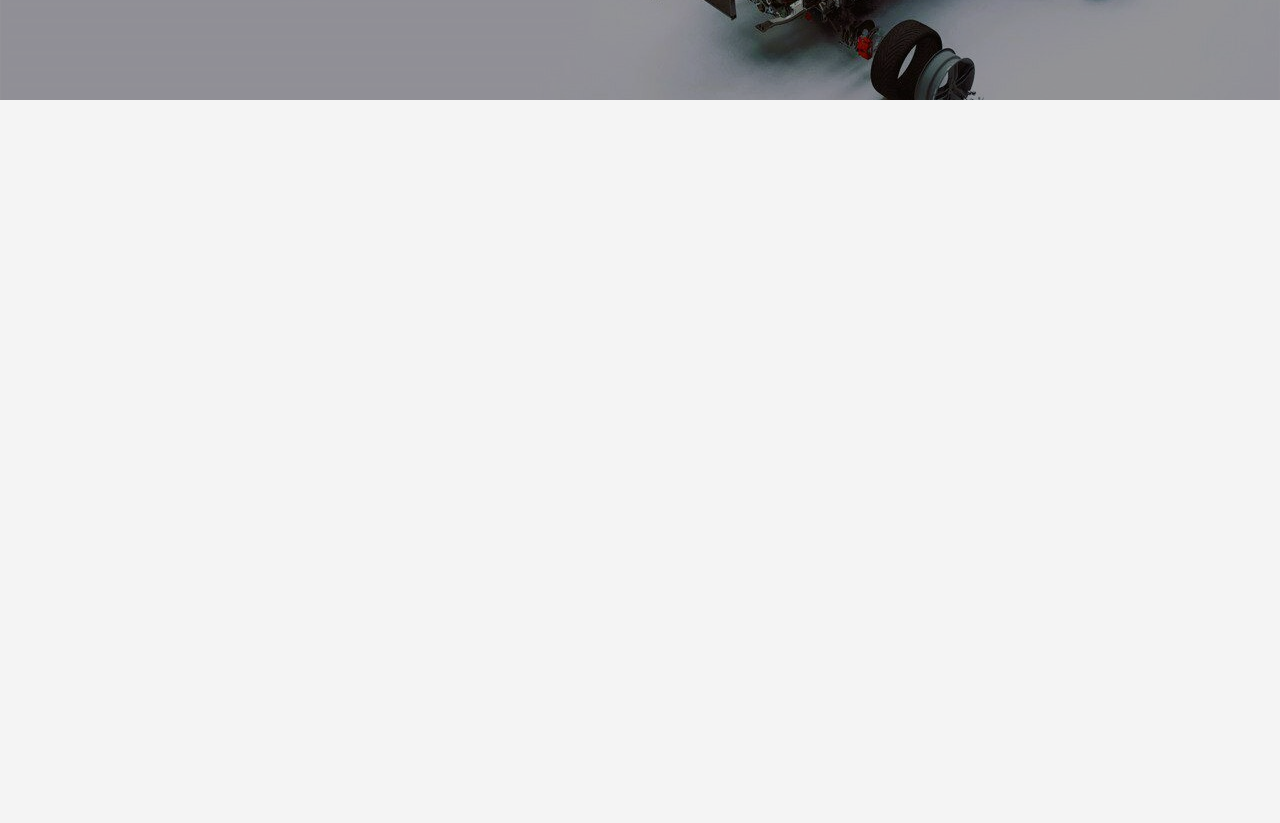
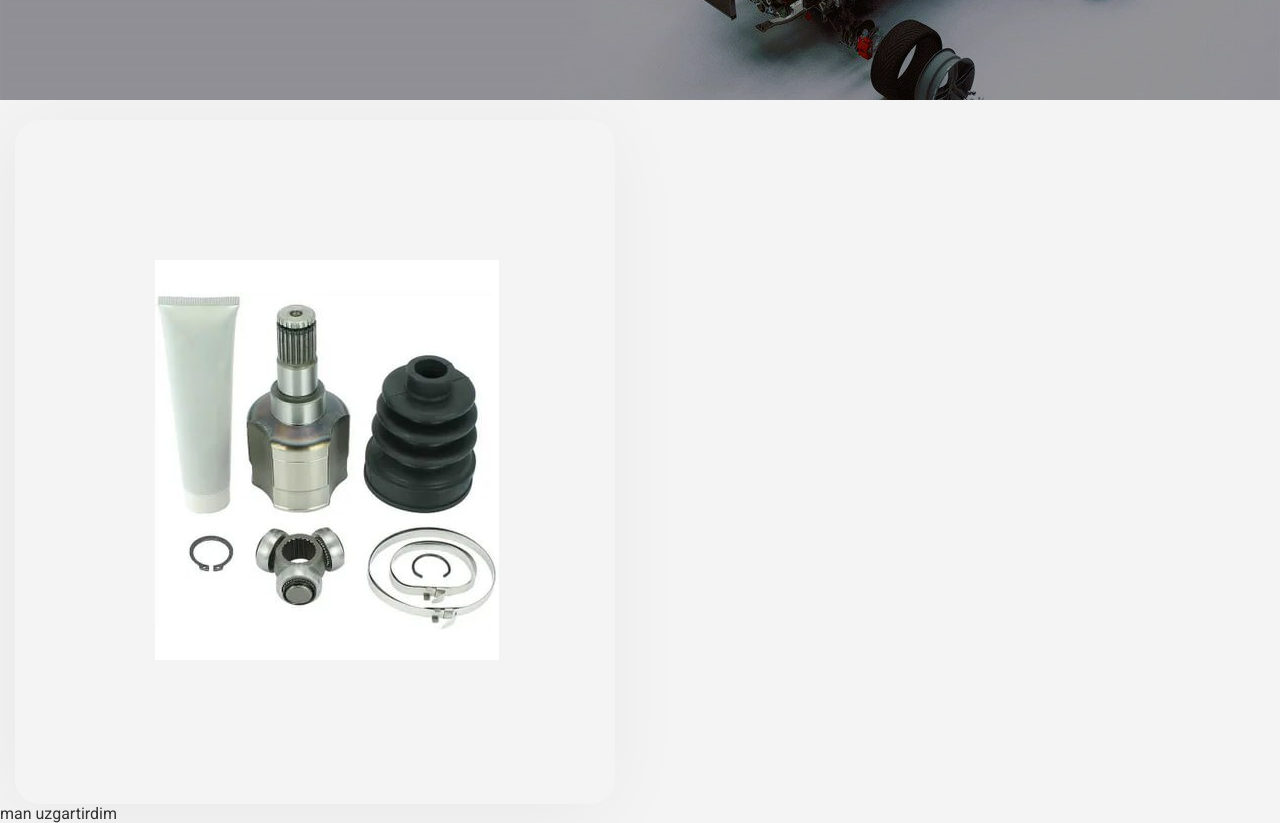
Before and after one commit to murodbekhakker/murodbekhack, a plain HTML site: page index.html in a window 1280 px wide. Shown: the part 460-1283 px from the top of the page. Before the commit the page ends 800 px from the top, so only its background shows below. Drawn offline with Linux system fonts and the light colour scheme.

Commit message:
add to p tag

```diff
--- a/css/style.css
+++ b/css/style.css
@@ -187,3 +187,17 @@ nav li a:hover {
 .cta-button:hover {
   background-color: #717672;
 }
+.card {
+  width: 600px;
+  transition: 0.3s ease;
+  cursor: pointer;
+  padding: 140px;
+  border-radius: 25px;
+  margin-left: 15px;
+  box-shadow: -8px 8px 86px rgba(0, 0, 0, 0.05);
+}
+.card:hover {
+  box-shadow: rgba(0, 0, 0, 0.07) 0px 1px 2px, rgba(0, 0, 0, 0.07) 0px 2px 4px,
+    rgba(0, 0, 0, 0.07) 0px 4px 8px, rgba(0, 0, 0, 0.07) 0px 8px 16px,
+    rgba(0, 0, 0, 0.07) 0px 16px 32px, rgba(0, 0, 0, 0.07) 0px 32px 64px;
+}
--- a/index.html
+++ b/index.html
@@ -61,6 +61,14 @@
       </ul>
     </nav>
     <div class="hero"></div>
+    <div class="border-btn">
+      <div class="cards">
+        <div class="card">
+          <img src="./images/matizsharavoy.jpg" alt="no img!" />
+        </div>
+      </div>
+    </div>
+    <p>man uzgartirdim</p>
     <script>
       document
         .getElementById("searchButton")
```
Also changed, not shown: images/matizsharavoy.jpg (added).
